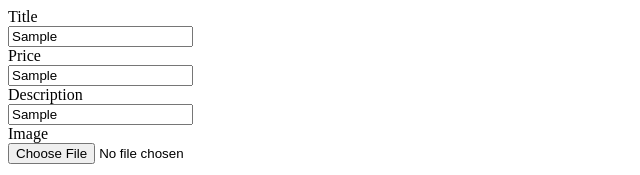
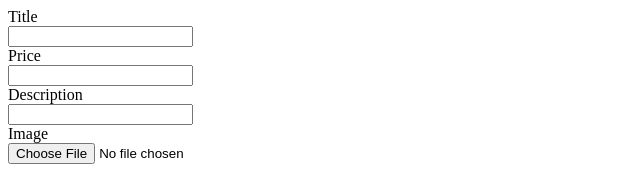
Before and after one commit to roopemyller/AWA-week6, a website: page public/index.html in a window 1280 px wide. Both pictures are taken after typing "Sample", "Sample", "Sample" into the empty fields and a click on the button "Submit". Shown: the top 175 px of the page, without its empty margins (0-640 px from the left). Drawn offline with Linux system fonts and the light colour scheme; no server answers.

Commit message:
fix task 1

```diff
--- a/public/index.html
+++ b/public/index.html
@@ -13,7 +13,7 @@
         <label >Price</label><br>
         <input type="text" name="" id="price"><br>
         <label >Description</label><br>
-        <input type="text" name="" id="description"><br>
+        <input type="textarea" name="" id="description"><br>
         <label >Image</label><br>
         <input type="file" name="" id="image"><br><br>
         <input type="button" id="submit" value="Submit">
--- a/public/main.js
+++ b/public/main.js
@@ -32,5 +32,6 @@ document.addEventListener("DOMContentLoaded", function (){
         const price = document.getElementById("price").value
         console.log("Collected input:", {title, price, description})
         submitOffer({title, price, description})
+        inputForm.reset()
     })
 })
```
